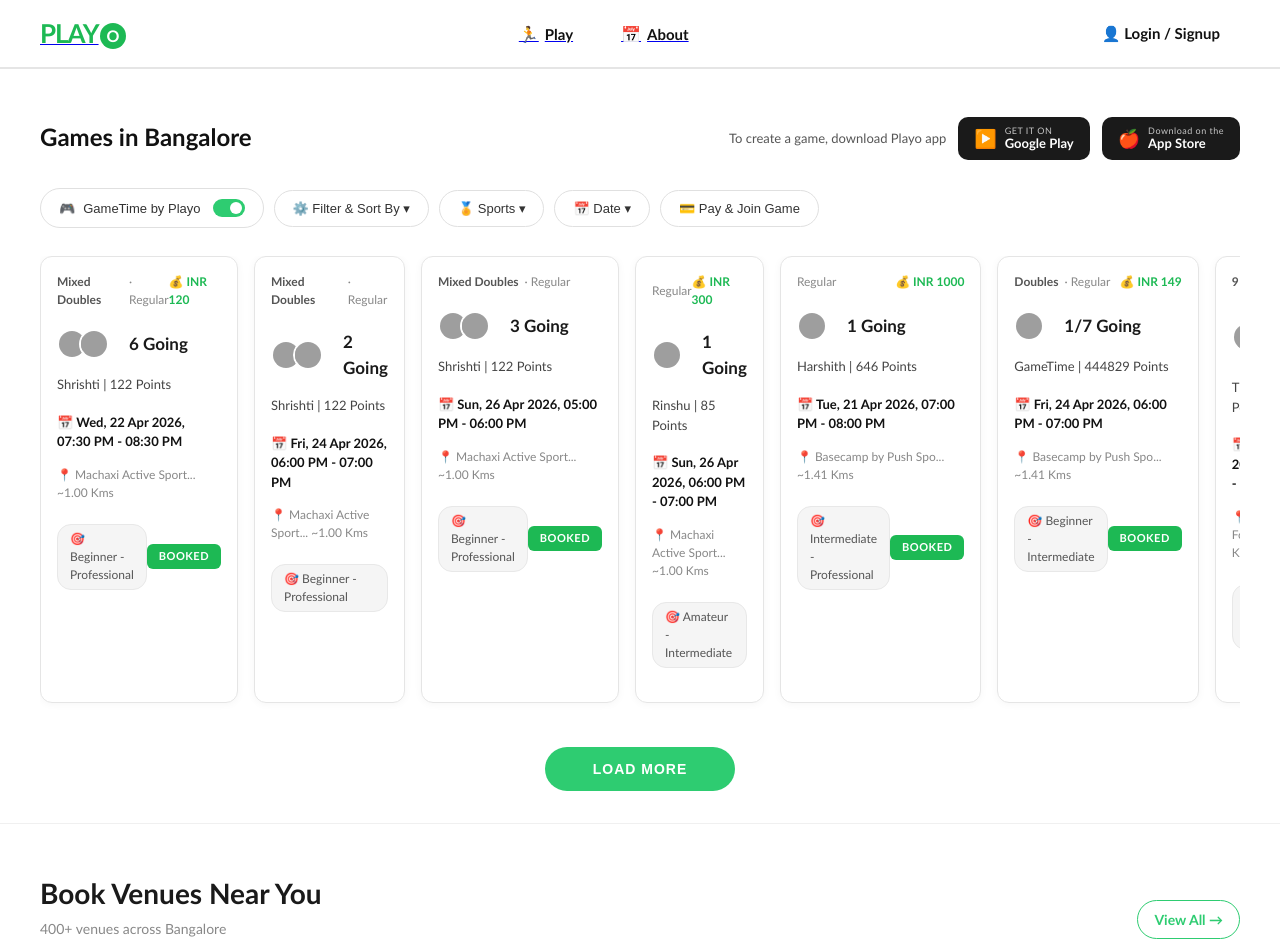
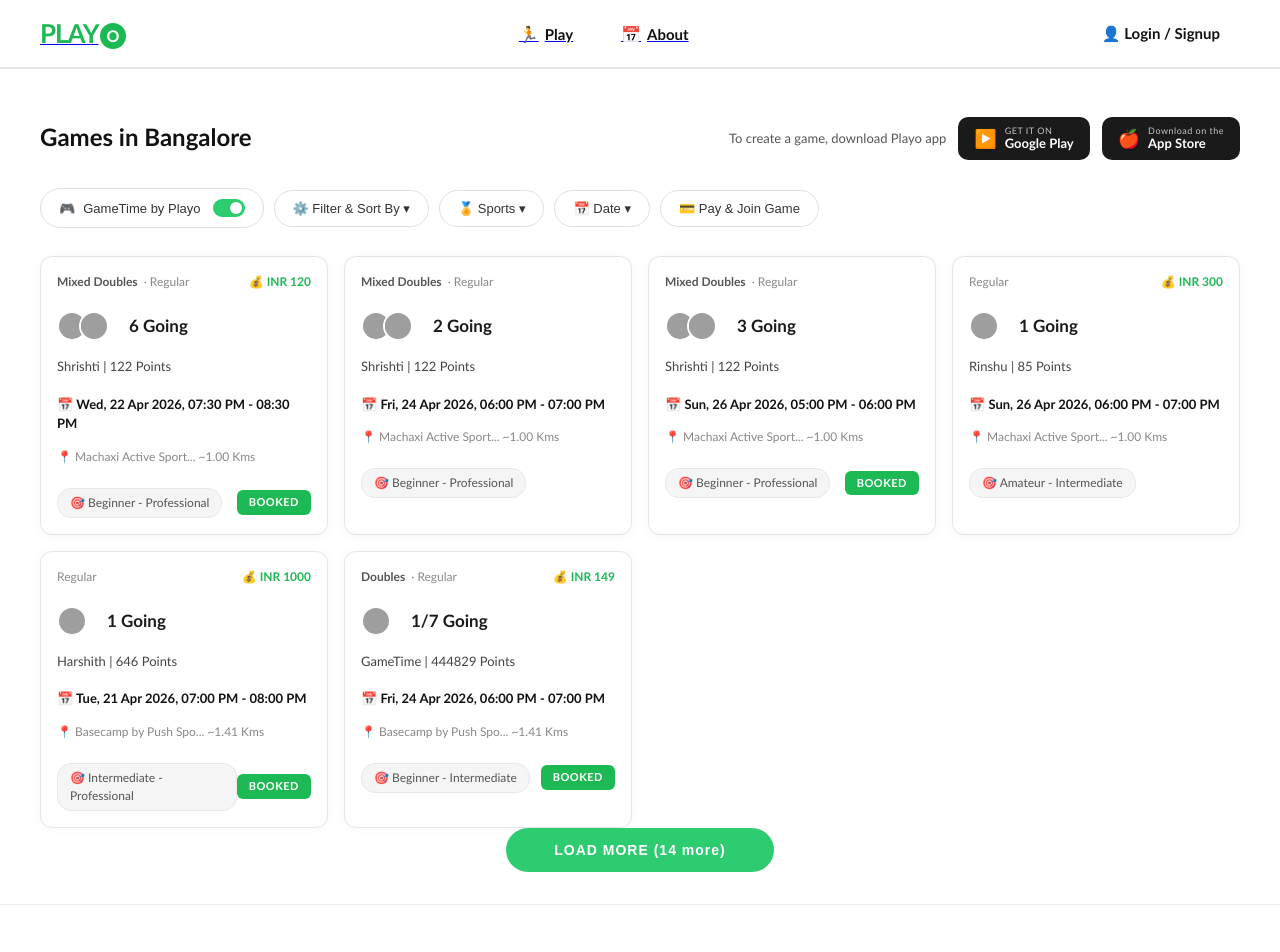
Before and after one commit to Manas-Sandhu/Playo-Clone-using-React, a React (Vite) app: page /Play in a window 1280 px wide. Shown: the top 952 px of the page. Built offline with nearby package versions, Linux system fonts and the light colour scheme; grey boxes are pictures that could not be loaded.

Commit message:
Load more Functionality and filter bugs

```diff
--- a/src/components/DiscoverGames/DiscoverGames.css
+++ b/src/components/DiscoverGames/DiscoverGames.css
@@ -188,12 +188,3 @@
   border-color: var(--green);
   color: var(--green);
 }
-.games-grid {
-  display: flex;
-  gap: 16px;
-  overflow-x: auto;
-  scroll-behavior: smooth;
-  scrollbar-width: none;
-  padding-bottom: 8px;
-}
-.games-grid::-webkit-scrollbar { display: none; }
--- a/src/components2/Part3.css
+++ b/src/components2/Part3.css
@@ -134,7 +134,7 @@
 }
 
 /* Games Grid */
-.games-grid {
+.games-                                                                                                                                                                                                                                                                                                                                                                                                                                                                                                                                                                                                                                                                                                                                                                                                                                                                                                                                          {
   display: grid;
   grid-template-columns: repeat(3, 1fr);
   gap: 18px;
@@ -298,3 +298,80 @@
 .load-more-btn:hover {
   background: #27ae60;
 }
+
+/* ── CSS Variables: Light Theme (default) ─────────── */
+:root {
+  --green:            #2dc44e;
+  --green-dark:       #27ae60;
+  --green-light:      #f0faf2;
+  --white:            #ffffff;
+  --bg:               #f5f5f5;
+  --card-bg:          #ffffff;
+  --text-dark:        #1a1a1a;
+  --text-mid:         #555555;
+  --text-light:       #888888;
+  --border:           #e8e8e8;
+  --border-mid:       #e0e0e0;
+  --badge-bg:         #f5f5f5;
+  --font-main:        'Segoe UI', -apple-system, BlinkMacSystemFont, sans-serif;
+  --toggle-track:     #d4d4d4;
+  --toggle-thumb-x:   3px;
+  --filter-btn-bg:    #ffffff;
+  --shadow-card:      0 1px 8px rgba(0,0,0,0.05);
+  --shadow-card-hover:0 4px 18px rgba(0,0,0,0.10);
+}
+
+/* ── CSS Variables: Dark Theme ────────────────────── */
+.dark {
+  --white:            #1e1e1e;
+  --bg:               #121212;
+  --card-bg:          #252525;
+  --text-dark:        #f0f0f0;
+  --text-mid:         #aaaaaa;
+  --text-light:       #777777;
+  --border:           #333333;
+  --border-mid:       #2e2e2e;
+  --badge-bg:         #2e2e2e;
+  --green-light:      #1a2e1e;
+  --toggle-track:     #2dc44e;
+  --toggle-thumb-x:   27px;
+  --filter-btn-bg:    #252525;
+  --shadow-card:      0 1px 8px rgba(0,0,0,0.3);
+  --shadow-card-hover:0 4px 18px rgba(0,0,0,0.5);
+}
+
+/* ── Reset ────────────────────────────────────────── */
+* {
+  margin: 0;
+  padding: 0;
+  box-sizing: border-box;
+}
+
+body {
+  font-family: var(--font-main);
+  background-color: var(--bg);
+  color: var(--text-dark);
+  transition: background-color 0.3s, color 0.3s;
+}
+
+.app {
+  width: 100%;
+  background: var(--bg);
+  min-height: 100vh;
+  transition: background 0.3s;
+}
+
+
+/* Add this to your Part3.css */
+
+.filter-btn--active {
+  background: #2ecc71;
+  border-color: #2ecc71;
+  color: #fff;
+}
+
+.filter-btn--active:hover {
+  background: #27ae60;
+  border-color: #27ae60;
+  color: #fff;
+}
--- a/src/components2/Part3.jsx
+++ b/src/components2/Part3.jsx
@@ -3,6 +3,176 @@
 import FilterModal from './Subparts/FilterModal';
 import SportsDropdown from './Subparts/SportsDropdown';
 import DateDropdown from './Subparts/DateDropdown';
+
+// const games = [
+//   {
+//     id: 1,
+//     sport: 'Badminton',
+//     type: 'Mixed Doubles',
+//     gameType: 'Regular',
+//     going: 6,
+//     host: 'Shrishti',
+//     karma: 122,
+//     date: 'Wed, 22 Apr 2026, 07:30 PM - 08:30 PM',
+//     rawDate: new Date(2026, 3, 22),
+//     startHour: 19.5,
+//     venue: 'Machaxi Active Sport... ~1.00 Kms',
+//     distanceKm: 1.0,
+//     level: 'Beginner - Professional',
+//     levels: ['Beginner', 'Intermediate', 'Professional'],
+//     price: 'INR 120',
+//     booked: true,
+//     avatars: ['https://picsum.photos/32/32?random=1', 'https://picsum.photos/32/32?random=2'],
+//   },
+//   {
+//     id: 2,
+//     sport: 'Badminton',
+//     type: 'Mixed Doubles',
+//     gameType: 'Regular',
+//     going: 2,
+//     host: 'Shrishti',
+//     karma: 122,
+//     date: 'Fri, 24 Apr 2026, 06:00 PM - 07:00 PM',
+//     rawDate: new Date(2026, 3, 24),
+//     startHour: 18,
+//     venue: 'Machaxi Active Sport... ~1.00 Kms',
+//     distanceKm: 1.0,
+//     level: 'Beginner - Professional',
+//     levels: ['Beginner', 'Intermediate', 'Professional'],
+//     booked: false,
+//     avatars: ['https://picsum.photos/32/32?random=3', 'https://picsum.photos/32/32?random=4'],
+//   },
+//   {
+//     id: 3,
+//     sport: 'Badminton',
+//     type: 'Mixed Doubles',
+//     gameType: 'Regular',
+//     going: 3,
+//     host: 'Shrishti',
+//     karma: 122,
+//     date: 'Sun, 26 Apr 2026, 05:00 PM - 06:00 PM',
+//     rawDate: new Date(2026, 3, 26),
+//     startHour: 17,
+//     venue: 'Machaxi Active Sport... ~1.00 Kms',
+//     distanceKm: 1.0,
+//     level: 'Beginner - Professional',
+//     levels: ['Beginner', 'Intermediate', 'Professional'],
+//     booked: true,
+//     avatars: ['https://picsum.photos/32/32?random=5', 'https://picsum.photos/32/32?random=6'],
+//   },
+//   {
+//     id: 4,
+//     sport: 'Badminton',
+//     type: null,
+//     gameType: 'Regular',
+//     going: 1,
+//     host: 'Rinshu',
+//     karma: 85,
+//     date: 'Sun, 26 Apr 2026, 06:00 PM - 07:00 PM',
+//     rawDate: new Date(2026, 3, 26),
+//     startHour: 18,
+//     venue: 'Machaxi Active Sport... ~1.00 Kms',
+//     distanceKm: 1.0,
+//     level: 'Amateur - Intermediate',
+//     levels: ['Amateur', 'Intermediate'],
+//     price: 'INR 300',
+//     booked: false,
+//     avatars: ['https://picsum.photos/32/32?random=7'],
+//   },
+//   {
+//     id: 5,
+//     sport: 'Football',
+//     type: null,
+//     gameType: 'Regular',
+//     going: 1,
+//     host: 'Harshith',
+//     karma: 646,
+//     date: 'Tue, 21 Apr 2026, 07:00 PM - 08:00 PM',
+//     rawDate: new Date(2026, 3, 21),
+//     startHour: 19,
+//     venue: 'Basecamp by Push Spo... ~1.41 Kms',
+//     distanceKm: 1.41,
+//     level: 'Intermediate - Professional',
+//     levels: ['Intermediate', 'Professional'],
+//     price: 'INR 1000',
+//     booked: true,
+//     avatars: ['https://picsum.photos/32/32?random=8'],
+//   },
+//   {
+//     id: 6,
+//     sport: 'Football',
+//     type: 'Doubles',
+//     gameType: 'Regular',
+//     going: '1/7',
+//     host: 'GameTime',
+//     karma: 444829,
+//     date: 'Fri, 24 Apr 2026, 06:00 PM - 07:00 PM',
+//     rawDate: new Date(2026, 3, 24),
+//     startHour: 18,
+//     venue: 'Basecamp by Push Spo... ~1.41 Kms',
+//     distanceKm: 1.41,
+//     level: 'Beginner - Intermediate',
+//     levels: ['Beginner', 'Intermediate'],
+//     booked: true,
+//     price: 'INR 149',
+//     avatars: ['https://picsum.photos/32/32?random=9'],
+//   },
+//   {
+//     id: 7,
+//     sport: 'Football',
+//     type: '9 A Side',
+//     gameType: 'Regular',
+//     going: '1/20',
+//     host: 'Thomas',
+//     karma: 126,
+//     date: 'Tue, 21 Apr 2026, 11:00 PM - 12:30 AM',
+//     rawDate: new Date(2026, 3, 21),
+//     startHour: 23,
+//     venue: 'South United Footbal... ~2.40 Kms',
+//     distanceKm: 2.4,
+//     level: 'Amateur - Professional',
+//     levels: ['Amateur', 'Intermediate', 'Professional'],
+//     booked: false,
+//     avatars: ['https://picsum.photos/32/32?random=10'],
+//   },
+//   {
+//     id: 8,
+//     sport: 'Football',
+//     type: '7 A Side',
+//     gameType: 'Regular',
+//     going: '2/6',
+//     host: 'TurfX',
+//     karma: 34062,
+//     date: 'Wed, 22 Apr 2026, 07:00 AM - 08:00 AM',
+//     rawDate: new Date(2026, 3, 22),
+//     startHour: 7,
+//     venue: 'South United Footbal... ~2.40 Kms',
+//     distanceKm: 2.4,
+//     level: 'Beginner - Professional',
+//     levels: ['Beginner', 'Intermediate', 'Professional'],
+//     booked: false,
+//     avatars: ['https://picsum.photos/32/32?random=11', 'https://picsum.photos/32/32?random=12'],
+//   },
+//   {
+//     id: 9,
+//     sport: 'Football',
+//     type: '7 A Side',
+//     gameType: 'Regular',
+//     going: 2,
+//     host: 'Varun',
+//     karma: 1717,
+//     date: 'Thu, 23 Apr 2026, 08:00 PM - 09:30 PM',
+//     rawDate: new Date(2026, 3, 23),
+//     startHour: 20,
+//     venue: 'South United Footbal... ~2.40 Kms',
+//     distanceKm: 2.4,
+//     level: 'Beginner - Professional',
+//     levels: ['Beginner', 'Intermediate', 'Professional'],
+//     booked: false,
+//     avatars: ['https://picsum.photos/32/32?random=13'],
+//   },
+// ];
+
 
 const games = [
   {
@@ -376,10 +546,10 @@
     avatars: ['https://picsum.photos/32/32?random=24'],
   }
 ];
+const PAGE_SIZE = 6;
 
 // ── Helpers ────────────────────────────────────────────────────────────────
 
-// Returns true if the game's startHour falls in the selected time slot
 function matchesTime(game, timeSlots) {
   if (timeSlots.length === 0) return true;
   const h = game.startHour;
@@ -392,18 +562,15 @@
   });
 }
 
-// Returns true if at least one of the game's skill levels is selected
 function matchesSkill(game, skills) {
   if (skills.length === 0) return true;
   return game.levels.some(lvl => skills.includes(lvl));
 }
 
-// Returns true if game distance ≤ selected km
 function matchesDistance(game, maxKm) {
   return game.distanceKm <= maxKm;
 }
 
-// Returns true if game date matches the selected date
 function matchesDate(game, date) {
   if (!date) return true;
   const d = game.rawDate;
@@ -414,7 +581,6 @@
   );
 }
 
-// Returns true if game sport matches selected sport
 function matchesSport(game, sport) {
   if (!sport) return true;
   return game.sport.toLowerCase() === sport.toLowerCase();
@@ -464,11 +630,13 @@
   const [showFilterModal, setShowFilterModal] = useState(false);
   const [selectedSport,   setSelectedSport]   = useState(null);
   const [selectedDate,    setSelectedDate]     = useState(null);
+  const [showAll,         setShowAll]          = useState(false);
+  const [payJoinActive,   setPayJoinActive]    = useState(false);
 
   // State coming back from FilterModal
-  const [activeSkills,   setActiveSkills]   = useState([]);   // e.g. ['Beginner', 'Amateur']
-  const [activeTimes,    setActiveTimes]     = useState([]);   // e.g. ['Evening (4 PM to 9 PM)']
-  const [activeDistance, setActiveDistance]  = useState(50);   // km, default 50 = show all
+  const [activeSkills,   setActiveSkills]   = useState([]);
+  const [activeTimes,    setActiveTimes]     = useState([]);
+  const [activeDistance, setActiveDistance]  = useState(50);
 
   // ── Handle FilterModal apply ───────────────────────
   const handleApplyFilters = ({ selectedTimes, selectedSkills, distanceRange }) => {
@@ -479,14 +647,21 @@
 
   // ── Derived: filtered games ────────────────────────
   const filteredGames = useMemo(() => {
-    return games.filter(game =>
-      matchesSport(game,    selectedSport)   &&
-      matchesDate(game,     selectedDate)    &&
-      matchesTime(game,     activeTimes)     &&
-      matchesSkill(game,    activeSkills)    &&
-      matchesDistance(game, activeDistance)
-    );
-  }, [selectedSport, selectedDate, activeTimes, activeSkills, activeDistance]);
+    return games.filter(game => {
+      if (!matchesSport(game,    selectedSport))   return false;
+      if (!matchesDate(game,     selectedDate))    return false;
+      if (!matchesTime(game,     activeTimes))     return false;
+      if (!matchesSkill(game,    activeSkills))    return false;
+      if (!matchesDistance(game, activeDistance))  return false;
+      // Pay & Join: keep only cards that have a price
+      if (payJoinActive && !game.price)            return false;
+      return true;
+    });
+  }, [selectedSport, selectedDate, activeTimes, activeSkills, activeDistance, payJoinActive]);
+
+  // Reset showAll whenever filters change so the grid goes back to 9
+  const visibleGames = showAll ? filteredGames : filteredGames.slice(0, PAGE_SIZE);
+  const hasMore = !showAll && filteredGames.length > PAGE_SIZE;
 
   // ── Active filter count (for badge on button) ─────
   const filterCount =
@@ -526,7 +701,6 @@
           <span className="toggle-switch"></span>
         </button>
 
-        {/* Filter & Sort By → opens FilterModal */}
         <button
           className="filter-btn"
           onClick={() => setShowFilterModal(true)}
@@ -534,19 +708,25 @@
           ⚙️ Filter & Sort By{filterCount > 0 ? ` (${filterCount})` : ''} ▾
         </button>
 
-        {/* Sports dropdown */}
         <SportsDropdown selected={selectedSport} onSelect={setSelectedSport} />
-
-        {/* Date dropdown */}
         <DateDropdown selected={selectedDate} onSelect={setSelectedDate} />
 
-        <button className="filter-btn">💳 Pay & Join Game</button>
+        {/* Pay & Join toggle */}
+        <button
+          className={`filter-btn${payJoinActive ? ' filter-btn--active' : ''}`}
+          onClick={() => {
+            setPayJoinActive(prev => !prev);
+            setShowAll(false);
+          }}
+        >
+          💳 Pay &amp; Join Game{payJoinActive ? ' ✕' : ''}
+        </button>
       </div>
 
       {/* Games Grid */}
-      {filteredGames.length > 0 ? (
+      {visibleGames.length > 0 ? (
         <div className="games-grid">
-          {filteredGames.map(game => (
+          {visibleGames.map(game => (
             <GameCard key={game.id} game={game} />
           ))}
         </div>
@@ -561,6 +741,8 @@
               setActiveTimes([]);
               setActiveSkills([]);
               setActiveDistance(50);
+              setPayJoinActive(false);
+              setShowAll(false);
             }}
           >
             CLEAR ALL FILTERS
@@ -568,10 +750,18 @@
         </div>
       )}
 
-      {/* Load More */}
-      {filteredGames.length > 0 && (
+      {/* Load More / Show Less */}
+      {visibleGames.length > 0 && (
         <div className="load-more-wrapper">
-          <button className="load-more-btn">LOAD MORE</button>
+          {hasMore ? (
+            <button className="load-more-btn" onClick={() => setShowAll(true)}>
+              LOAD MORE ({filteredGames.length - PAGE_SIZE} more)
+            </button>
+          ) : showAll && filteredGames.length > PAGE_SIZE ? (
+            <button className="load-more-btn" onClick={() => setShowAll(false)}>
+              SHOW LESS
+            </button>
+          ) : null}
         </div>
       )}
 
```
